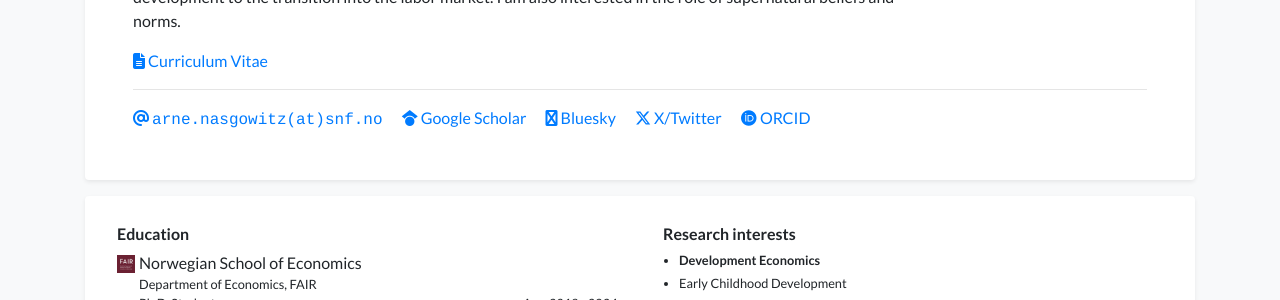
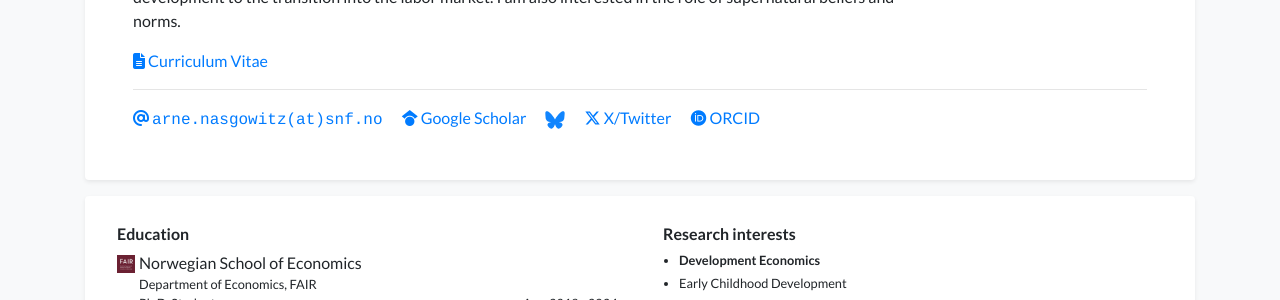
Before and after one commit to arne-nasgowitz/arne-nasgowitz.github.io, a Jekyll site: the page built from index.html, in a window 1280 px wide and 1143 px high. Shown: the part 351-651 px from the top of the window. Built offline with Jekyll 4.4.1, drawn with Linux system fonts in a browser that asks for light colours; nearby versions of some CDN libraries; a style sheet for code colours, icons or effects is not loaded.

Commit message:
Update profile_card.html
update bluesky icon

```diff
--- a/_includes/widgets/profile_card.html
+++ b/_includes/widgets/profile_card.html
@@ -72,7 +72,7 @@
 
                         {% if site.data.profile.bluesky %}
                         <a class="pr-3 no-break" target="_blank" href="https://bsky.app/profile/{{ site.data.profile.github }}">
-                            <i class="fab fa-cloud"></i> Bluesky
+                            <img src="/assets/images/badges/bluesky.svg" alt="Bluesky" width="20px">
                         </a>
                         {% endif %}
 
```
